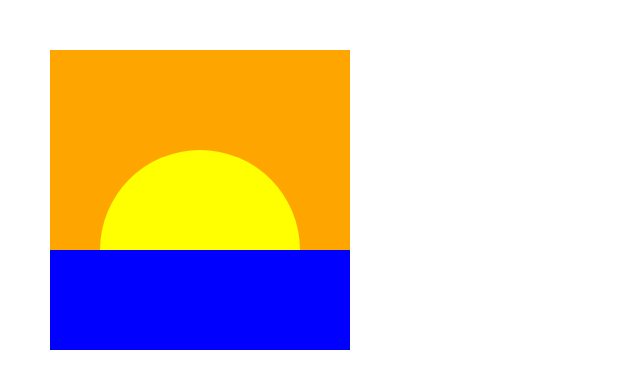
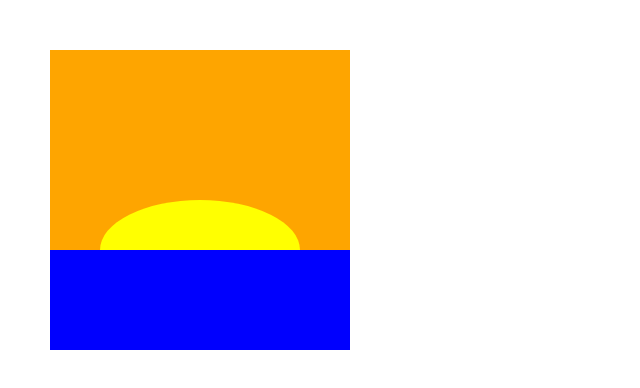
Before and after one commit to EHB-MCT/dev1-exercises-KellyVanderStock, a plain HTML site: page index.html in a window 1280 px wide. Shown: the whole page, without its empty margins (0-640 px from the left). Drawn offline with Linux system fonts and the light colour scheme.

Commit message:
1-6 Sunset - Ellipse

```diff
--- /dev/null
+++ b/exercises/1-functions/1-6.js
@@ -0,0 +1,23 @@
+"use strict";
+
+window.onresize = drawEllipse;
+
+drawEllipse();
+
+function drawEllipse() {
+	let canvas = document.querySelector("canvas");
+	canvas.width = window.innerWidth;
+	canvas.height = window.innerHeight;
+	let context = canvas.getContext("2d");
+
+	context.fillStyle = "#fea500";
+	context.fillRect(50, 50, 300, 300);
+
+	context.fillStyle = "#ffff01";
+	context.beginPath();
+	context.ellipse(200, 250, 50, 100, Math.PI /2, 0, 2 * Math.PI);
+	context.fill();
+
+	context.fillStyle = "#0000FE";
+	context.fillRect(50, 250, 300, 100);
+}
--- a/index.html
+++ b/index.html
@@ -1,6 +1,6 @@
 <html>
 	<head>
-		<script src="exercises/1-functions/1-5.js" type="module"></script>
+		<script src="exercises/1-functions/1-6.js" type="module"></script>
 		<link rel="stylesheet" type="text/css" href="styles/index.css" />
 	</head>
 
```
